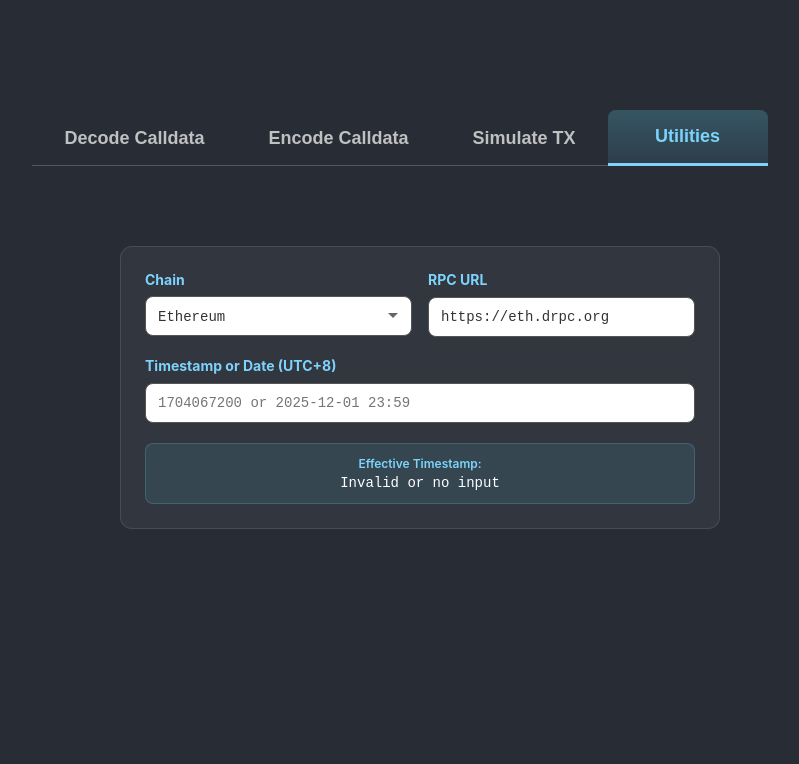
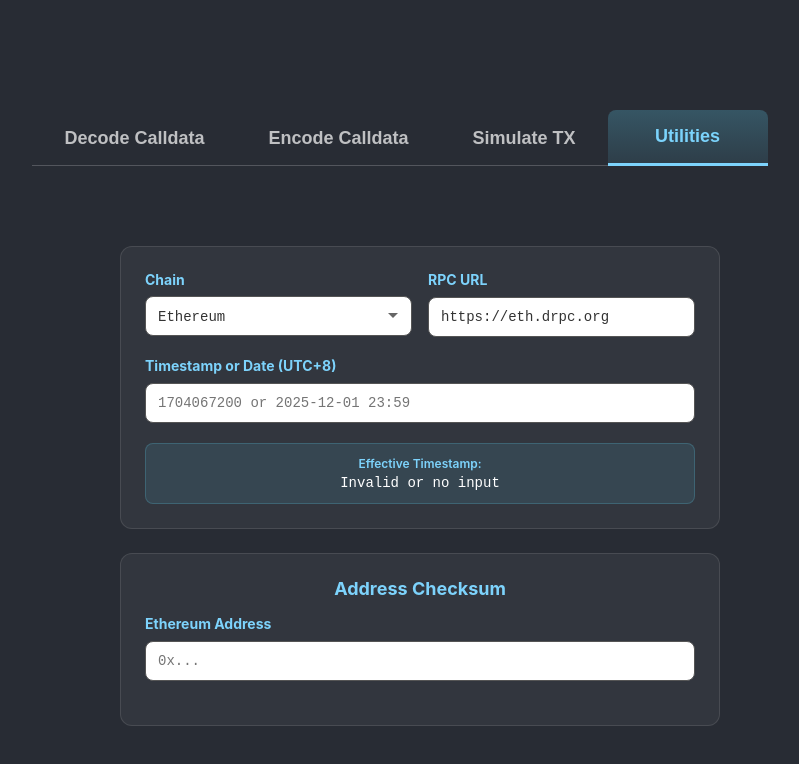
Before and after one commit to okxlabs/DEX-Router-Tools-Suite, a React (Create React App) app: page / in a window 1280 px wide. Both pictures are taken after a click on the button "Utilities". Shown: the top 764 px of the page, without its empty margins (240-1039 px from the left). Built offline with nearby package versions, Linux system fonts and the light colour scheme; the HTML template or start-up script is replaced by a standard one.

Commit message:
Add address checksum functionality to Utilities component

```diff
--- a/src/components/Utilities.css
+++ b/src/components/Utilities.css
@@ -164,3 +164,54 @@
   color: var(--danger);
   font-size: 14px;
 }
+
+/* Section Title */
+.section-title {
+  color: var(--primary);
+  font-size: 18px;
+  margin-bottom: 16px;
+  margin-top: 0;
+}
+
+/* Utility sections spacing */
+.utilities-container .utility-section + .utility-section {
+  margin-top: 24px;
+}
+
+/* Checksum Result */
+.checksum-result {
+  margin-top: 16px;
+  padding: 16px;
+  background-color: rgba(76, 175, 80, 0.1);
+  border-radius: 8px;
+  border: 1px solid rgba(76, 175, 80, 0.3);
+  cursor: pointer;
+  transition: all 0.2s ease;
+  display: flex;
+  flex-direction: column;
+  gap: 4px;
+}
+
+.checksum-result:hover {
+  background-color: rgba(76, 175, 80, 0.15);
+  border-color: rgba(76, 175, 80, 0.5);
+}
+
+.checksum-result .result-label {
+  font-size: 12px;
+  color: var(--success);
+  font-weight: 600;
+}
+
+.checksum-result .result-value {
+  font-size: 14px;
+  color: var(--text-primary);
+  font-family: monospace;
+  word-break: break-all;
+}
+
+.checksum-result .copy-hint {
+  font-size: 11px;
+  color: rgba(255, 255, 255, 0.5);
+  margin-top: 4px;
+}
--- a/src/components/Utilities.js
+++ b/src/components/Utilities.js
@@ -1,6 +1,7 @@
 import React, { useState, useEffect, useRef } from 'react';
 import './Utilities.css';
 import { findBlockByTimestamp } from '../scripts/utilities/findBlock';
+import { toChecksumAddress, isValidAddress } from '../scripts/utilities/addressChecksum';
 
 // Predefined chain RPC URLs (CORS-enabled public endpoints)
 const CHAIN_OPTIONS = [
@@ -27,6 +28,11 @@ const Utilities = ({ showToast }) => {
 
   // Ref for debounce timer
   const debounceTimer = useRef(null);
+
+  // Address checksum state
+  const [addressInput, setAddressInput] = useState('');
+  const [checksumResult, setChecksumResult] = useState(null);
+  const [addressError, setAddressError] = useState(null);
 
   // Handle chain selection change
   const handleChainChange = (chainId) => {
@@ -147,6 +153,41 @@ const Utilities = ({ showToast }) => {
     return `${ts} (${date.toUTCString()})`;
   };
 
+  // Handle address input change - auto checksum
+  const handleAddressChange = (e) => {
+    const value = e.target.value;
+    setAddressInput(value);
+
+    if (!value.trim()) {
+      setChecksumResult(null);
+      setAddressError(null);
+      return;
+    }
+
+    if (!isValidAddress(value)) {
+      setChecksumResult(null);
+      setAddressError('Invalid address format');
+      return;
+    }
+
+    try {
+      const checksummed = toChecksumAddress(value);
+      setChecksumResult(checksummed);
+      setAddressError(null);
+    } catch (error) {
+      setChecksumResult(null);
+      setAddressError(error.message);
+    }
+  };
+
+  // Copy checksum result to clipboard
+  const copyChecksumToClipboard = () => {
+    if (checksumResult) {
+      navigator.clipboard.writeText(checksumResult);
+      showToast('Checksum address copied!', 'success');
+    }
+  };
+
   return (
     <div className="utilities-container">
       <div className="utility-section">
@@ -239,6 +280,40 @@ const Utilities = ({ showToast }) => {
           </div>
         )}
       </div>
+
+      {/* Address Checksum Section */}
+      <div className="utility-section">
+        <h3 className="section-title">Address Checksum</h3>
+
+        <div className="form-group">
+          <label className="form-label">
+            Ethereum Address
+          </label>
+          <input
+            type="text"
+            className="foundry-input-white"
+            value={addressInput}
+            onChange={handleAddressChange}
+            placeholder="0x..."
+          />
+        </div>
+
+        {/* Checksum Result */}
+        {checksumResult && (
+          <div className="checksum-result" onClick={copyChecksumToClipboard}>
+            <span className="result-label">Checksummed Address:</span>
+            <span className="result-value">{checksumResult}</span>
+            <span className="copy-hint">Click to copy</span>
+          </div>
+        )}
+
+        {/* Address Error */}
+        {addressError && (
+          <div className="search-error">
+            {addressError}
+          </div>
+        )}
+      </div>
     </div>
   );
 };
--- /dev/null
+++ b/src/scripts/utilities/addressChecksum.js
@@ -0,0 +1,55 @@
+import { ethers } from 'ethers';
+
+/**
+ * Convert an Ethereum address to its checksummed format (EIP-55)
+ * @param {string} address - The address to checksum
+ * @returns {string} The checksummed address
+ */
+export function toChecksumAddress(address) {
+  if (!address || typeof address !== 'string') {
+    throw new Error('Invalid address: must be a string');
+  }
+
+  // Remove 0x prefix and lowercase
+  const addr = address.toLowerCase().replace('0x', '');
+
+  // Validate address format
+  if (!/^[0-9a-f]{40}$/i.test(addr)) {
+    throw new Error('Invalid address: must be 40 hex characters');
+  }
+
+  // Use ethers to get checksum address
+  return ethers.utils.getAddress('0x' + addr);
+}
+
+/**
+ * Validate if an address has valid checksum
+ * @param {string} address - The address to validate
+ * @returns {boolean} True if checksum is valid
+ */
+export function isValidChecksum(address) {
+  if (!address || typeof address !== 'string') {
+    return false;
+  }
+
+  try {
+    const checksummed = toChecksumAddress(address);
+    return address === checksummed;
+  } catch {
+    return false;
+  }
+}
+
+/**
+ * Check if a string is a valid Ethereum address (with or without valid checksum)
+ * @param {string} address - The address to check
+ * @returns {boolean} True if valid address format
+ */
+export function isValidAddress(address) {
+  if (!address || typeof address !== 'string') {
+    return false;
+  }
+
+  const addr = address.replace('0x', '');
+  return /^[0-9a-fA-F]{40}$/.test(addr);
+}
```
